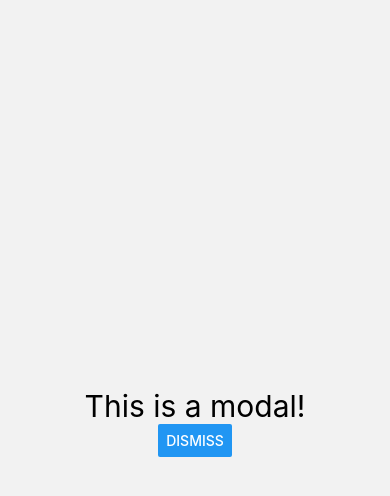
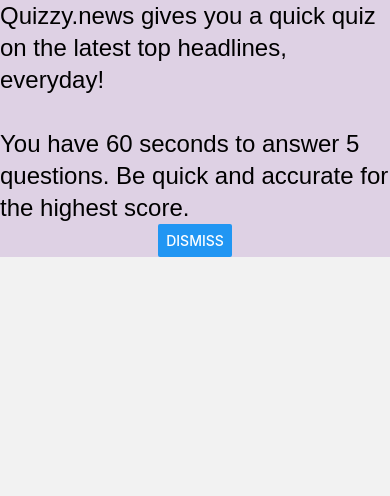
Before and after one commit to Quizzy-News/app, a React Native app: screen /AboutModal in a window 390 px wide. Shown: the top 496 px of the page. Built offline with nearby package versions, Linux system fonts and the light colour scheme; a web font is replaced by a local one.

Commit message:
added modals to tailwind.config

```diff
--- a/modals/About.js
+++ b/modals/About.js
@@ -3,8 +3,13 @@
 export default function AboutModal({ navigation }) {
 
     return (
-        <View style={{ flex: 1, alignItems: 'center', justifyContent: 'center' }}>
-            <Text style={{ fontSize: 30 }}>This is a modal!</Text>
+        <View className="flex items-center justify-center bg-[#DED1E4]">
+            <Text className="font-lexend text-2xl">
+                Quizzy.news gives you a quick quiz on the latest top headlines, everyday!
+                {"\n"}
+                {"\n"}
+                You have 60 seconds to answer 5 questions. Be quick and accurate for the highest score.
+            </Text>
             <Button onPress={() => navigation.goBack()} title="Dismiss" />
         </View>
     );
--- a/pages/Home.js
+++ b/pages/Home.js
@@ -1,4 +1,4 @@
-import { Pressable, Text, View, Button } from "react-native";
+import { Pressable, Text, View } from "react-native";
 
 export default function Home({ navigation }) {
 
--- a/tailwind.config.js
+++ b/tailwind.config.js
@@ -1,6 +1,6 @@
 /** @type {import('tailwindcss').Config} */
 module.exports = {
-  content: ["./App.{js,jsx,ts,tsx}", "./pages/**/*.{js,jsx,ts,tsx}"],
+  content: ["./App.{js,jsx,ts,tsx}", "./pages/**/*.{js,jsx,ts,tsx}", "./modals/**/*.{js,jsx,ts,tsx}"],
   theme: {
     extend: {
       fontFamily: {
```
